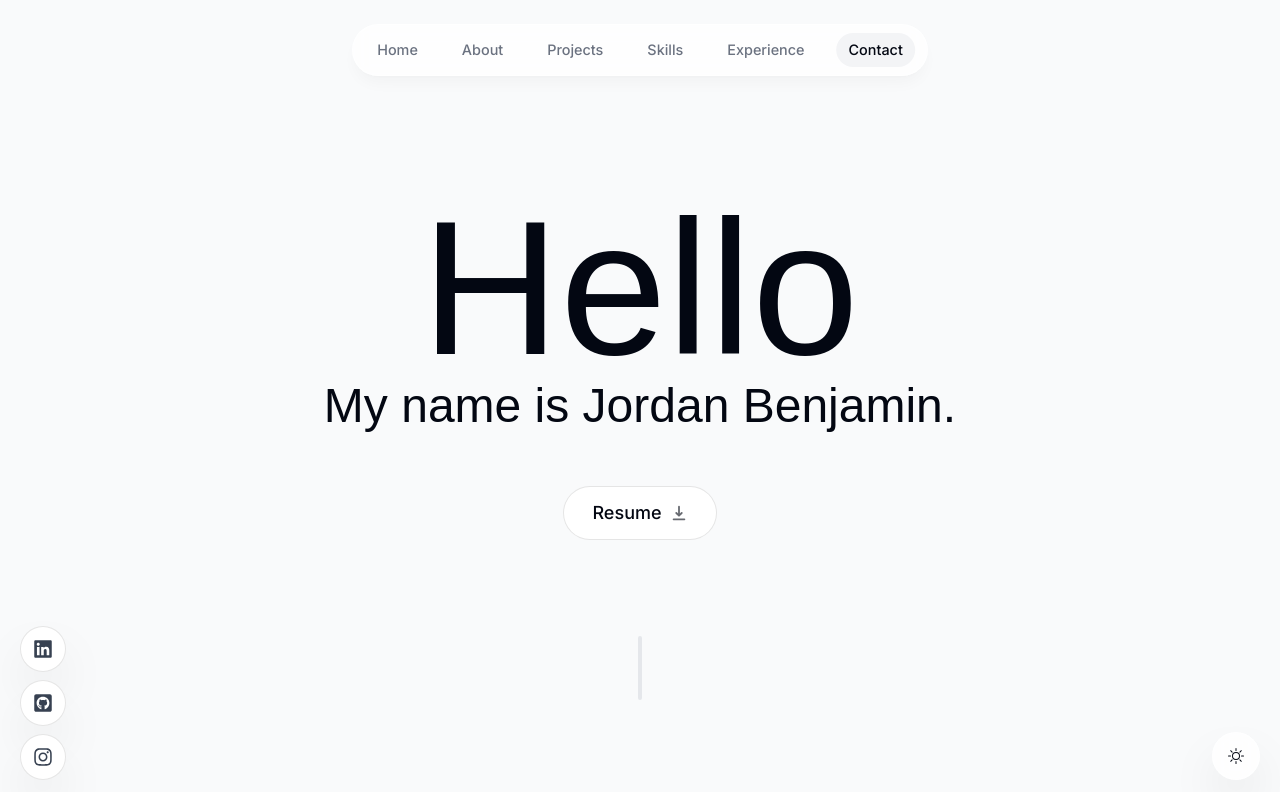
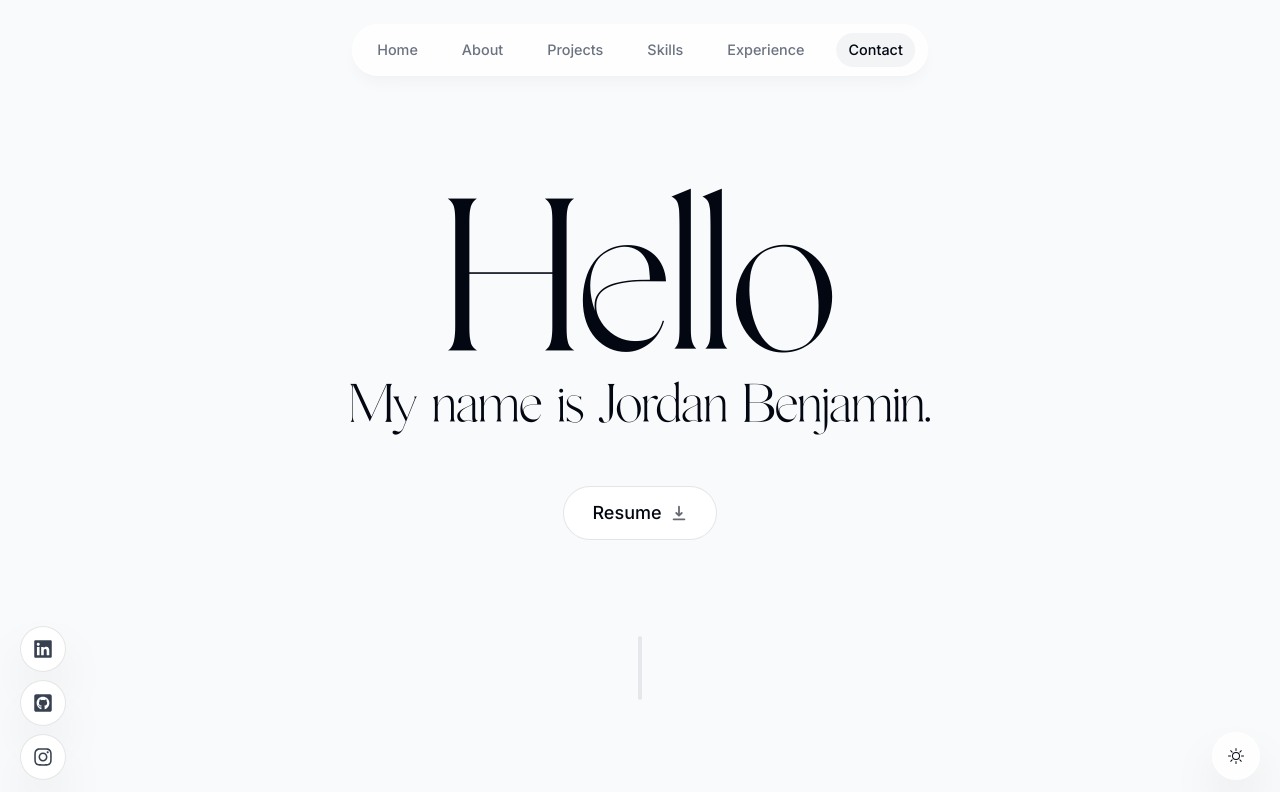
Before and after one commit to jordansbenjamin/portfolio_v2, a Next.js app: page / in a window 1280 px wide. Shown: the top 792 px of the page. Built offline with nearby package versions, Linux system fonts and the light colour scheme; no server answers.

Commit message:
Finally fixed issues with font not applying to safari

```diff
--- a/src/app/fonts/fonts.ts
+++ b/src/app/fonts/fonts.ts
@@ -1,15 +1,7 @@
 import local from "next/font/local";
 
 const Gallient = local({
-	src: "./GallientRegular.woff",
+	src: "./gallientregular-webfont.woff",
 });
 
-const Actu = local({
-	src: "./ACTU.woff2",
-});
-
-const FogtwoNo5 = local({
-	src: "./FogtwoNo5.otf",
-});
-
-export { Gallient, Actu, FogtwoNo5 };
+export { Gallient };
--- a/src/app/globals.css
+++ b/src/app/globals.css
@@ -3,17 +3,13 @@
 @tailwind components;
 @tailwind utilities;
 
-/* @font-face {
-	font-family: "Gallient";
-	src: url("/fonts/GallientRegular.woff") format("woff"),
-	url("/fonts/GallientRegular.ttf") format("truetype");
+/* global.css */
+@font-face {
+	font-family: "GallientRegular";
+	src: url("./fonts/gallientregular-webfont.woff") format("woff");
 	font-weight: normal;
 	font-style: normal;
 }
-
-body {
-	font-family: 'Gallient', sans-serif;
-} */
 
 /* Because of next.js server/client component differences
 this only shows us on the client component, so we had to
--- a/src/app/layout.tsx
+++ b/src/app/layout.tsx
@@ -1,5 +1,5 @@
 import type { Metadata } from "next";
-import { Inter } from "next/font/google";
+import { Inter, Nunito } from "next/font/google";
 import "./globals.css";
 // To prevent absolute or relative pathing, use the @ instead
 // It's added by next.js in the TS config file under paths as an alias
@@ -12,6 +12,7 @@ import ThemeContextProvider from "@/context/ThemeContext";
 import SocialContainer from "../components/SocialButton";
 
 const inter = Inter({ subsets: ["latin"] });
+// const nunito = Nunito({ subsets: ["latin"] });
 
 // Metadata is necessary for what you see in the tabs
 export const metadata: Metadata = {
--- a/tailwind.config.ts
+++ b/tailwind.config.ts
@@ -9,9 +9,7 @@ const config: Config = {
 	theme: {
 		extend: {
 			fontFamily: {
-				gallient: ["Gallient", "sans-serif"],
-				// actu: ["Actu", "sans-serif"],
-				// fogtwono5: ["FogtwoNo5", "sans-serif"],
+				gallient: ["GallientRegular", "sans-serif"],
 			},
 			backgroundImage: {
 				"gradient-radial": "radial-gradient(var(--tw-gradient-stops))",
```
Also changed, not shown: src/app/fonts/GallientRegular.woff (deleted), src/app/fonts/gallientregular-webfont.woff (added).
